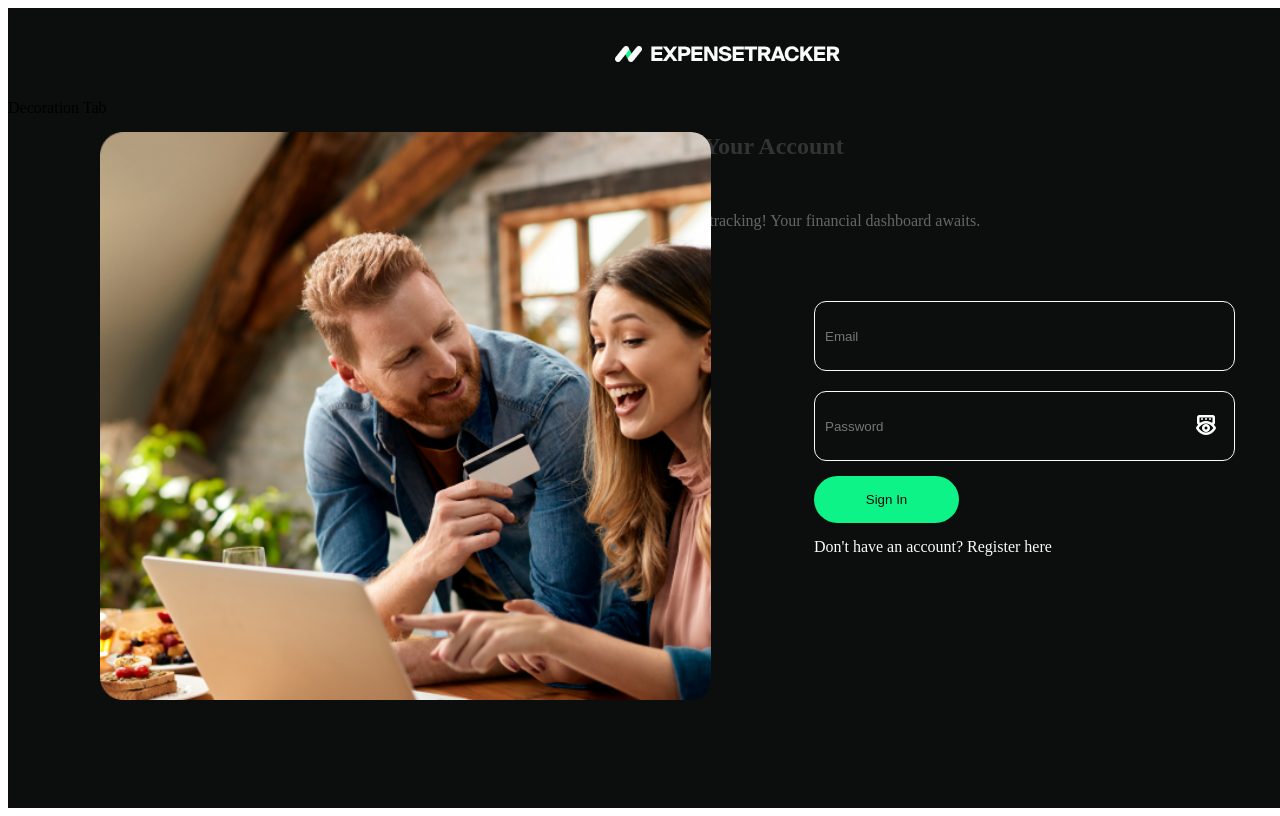
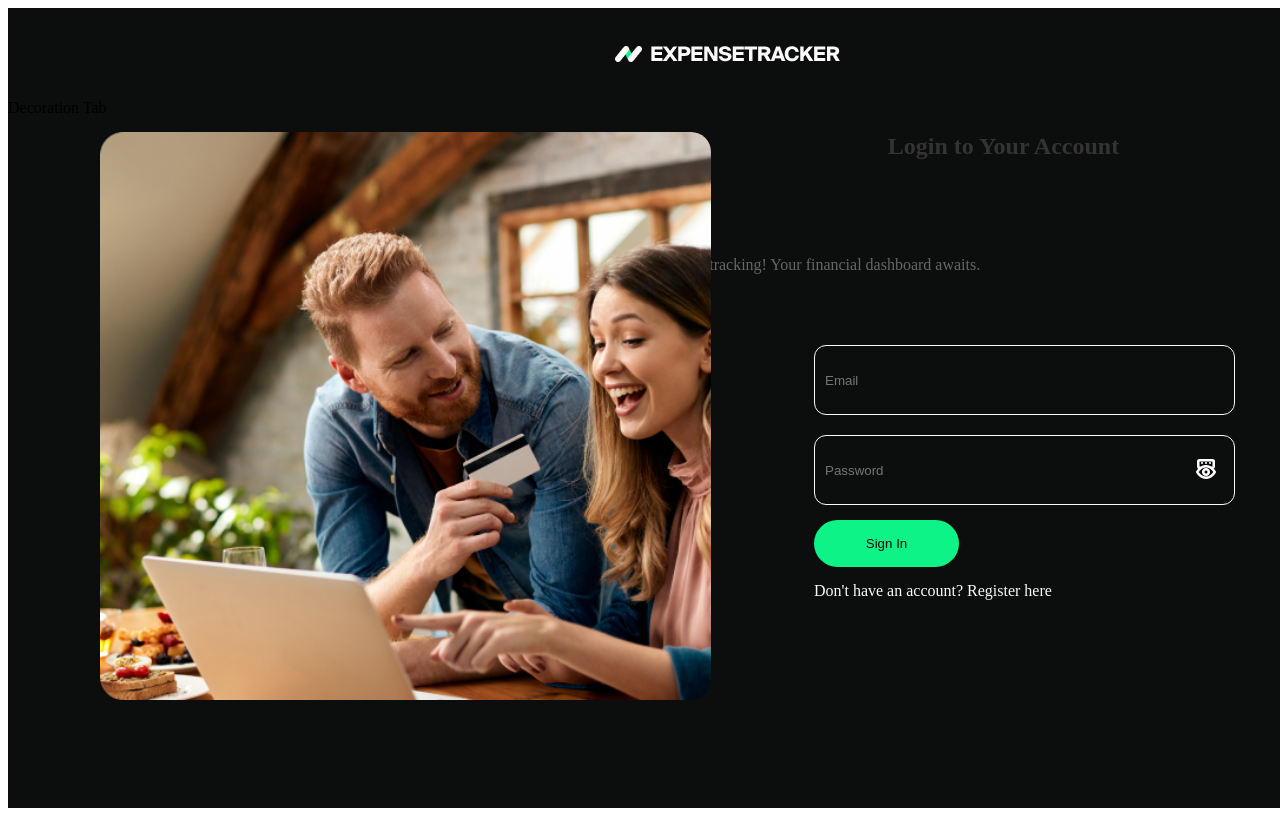
Before and after one commit to Reuelle/expense-tracker, a React (Create React App) app: page /expense-tracker/login in a window 1280 px wide. Shown: the top 816 px of the page. Built offline with nearby package versions, Linux system fonts and the light colour scheme.

Commit message:
Update LoginPage.module.css

```diff
--- a/src/components/LoginPage/LoginPage.module.css
+++ b/src/components/LoginPage/LoginPage.module.css
@@ -9,8 +9,11 @@
 }
 
 .pageHeader {
-  margin-bottom: 20px;
+  width: 419px;
+  height: 123px;
+  margin-left: 786px;
   text-align: center;
+
 }
 
 .pageHeader h1 {
```
